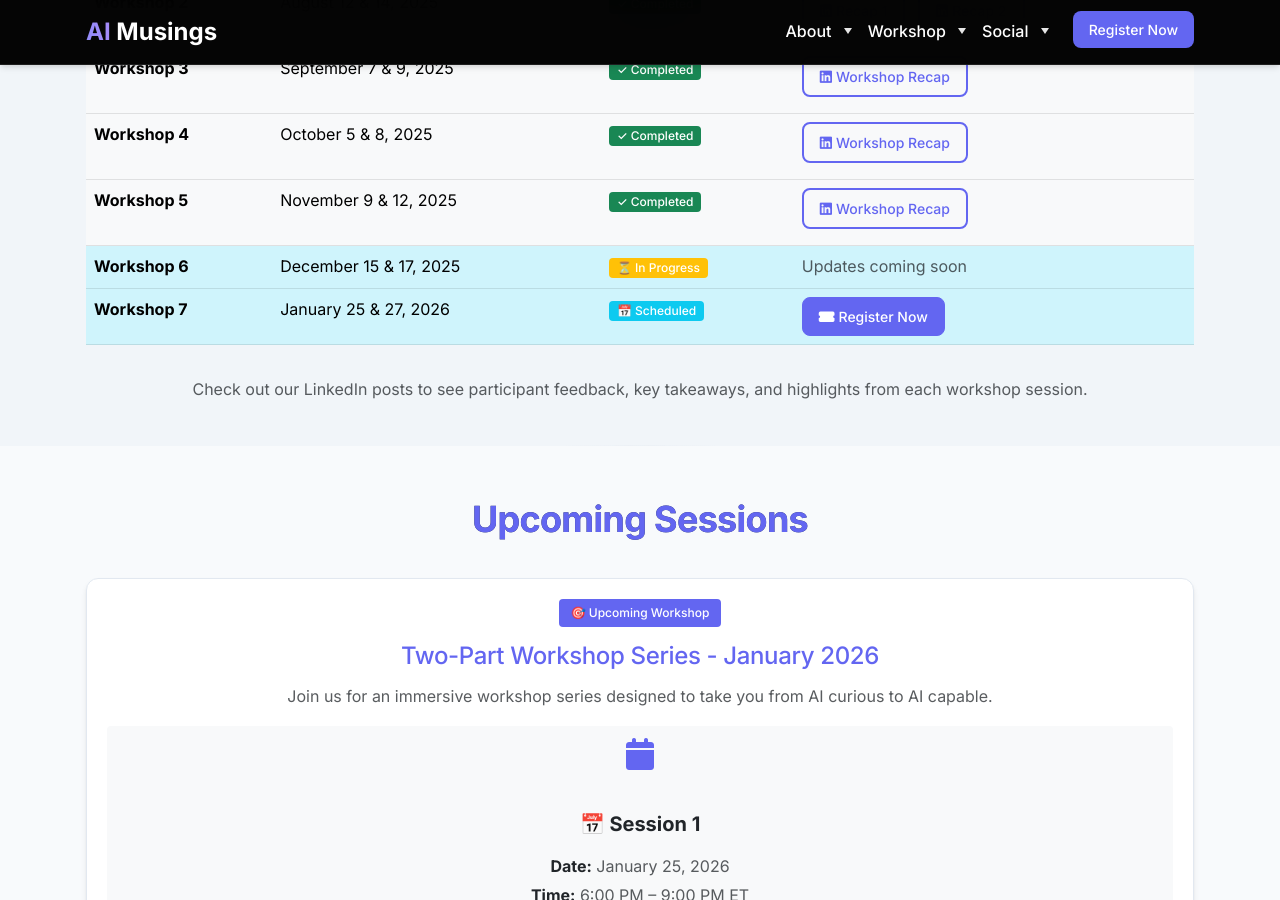
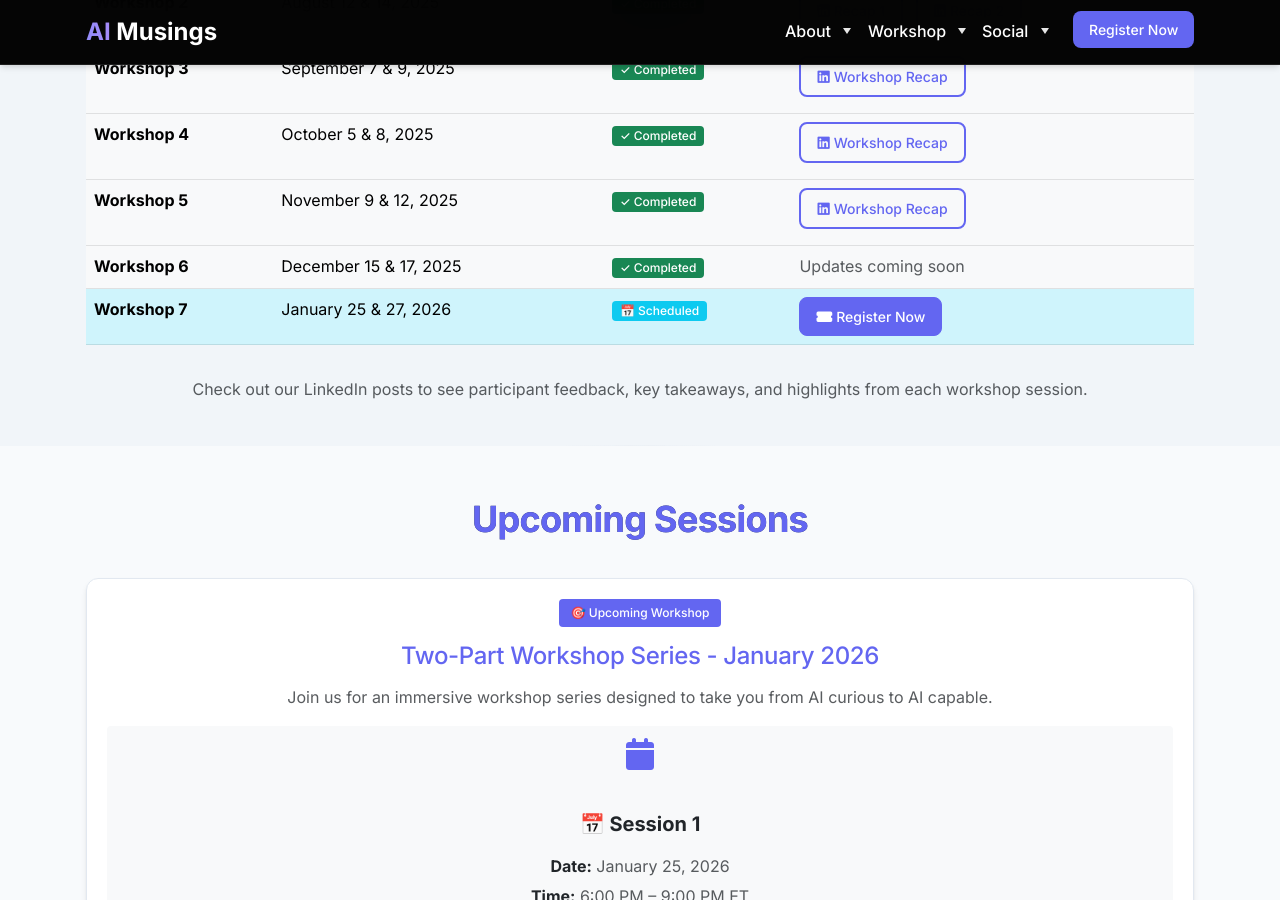
Before and after one commit to pulsarventures/aimusings.site, a Jekyll site: the page built from index.html, in a window 1280 px wide and 900 px high, scrolled down 11476 px. Built offline with Jekyll 4.4.1, drawn with Linux system fonts in a browser that asks for light colours; the list of posts is cut into pages by our own code.

Commit message:
update site with complete status

```diff
--- a/index.html
+++ b/index.html
@@ -1073,10 +1073,10 @@ title: "Accelerate Your AI Game: Learn, Apply, Build in One Immersive Session"
                                     </a>
                                 </td>
                             </tr>
-                            <tr class="table-info">
+                            <tr class="table-light">
                                 <td><strong>Workshop 6</strong></td>
                                 <td>December 15 & 17, 2025</td>
-                                <td><span class="badge bg-warning">⏳ In Progress</span></td>
+                                <td><span class="badge bg-success">✓ Completed</span></td>
                                 <td>
                                     <span class="text-muted">Updates coming soon</span>
                                 </td>
```
